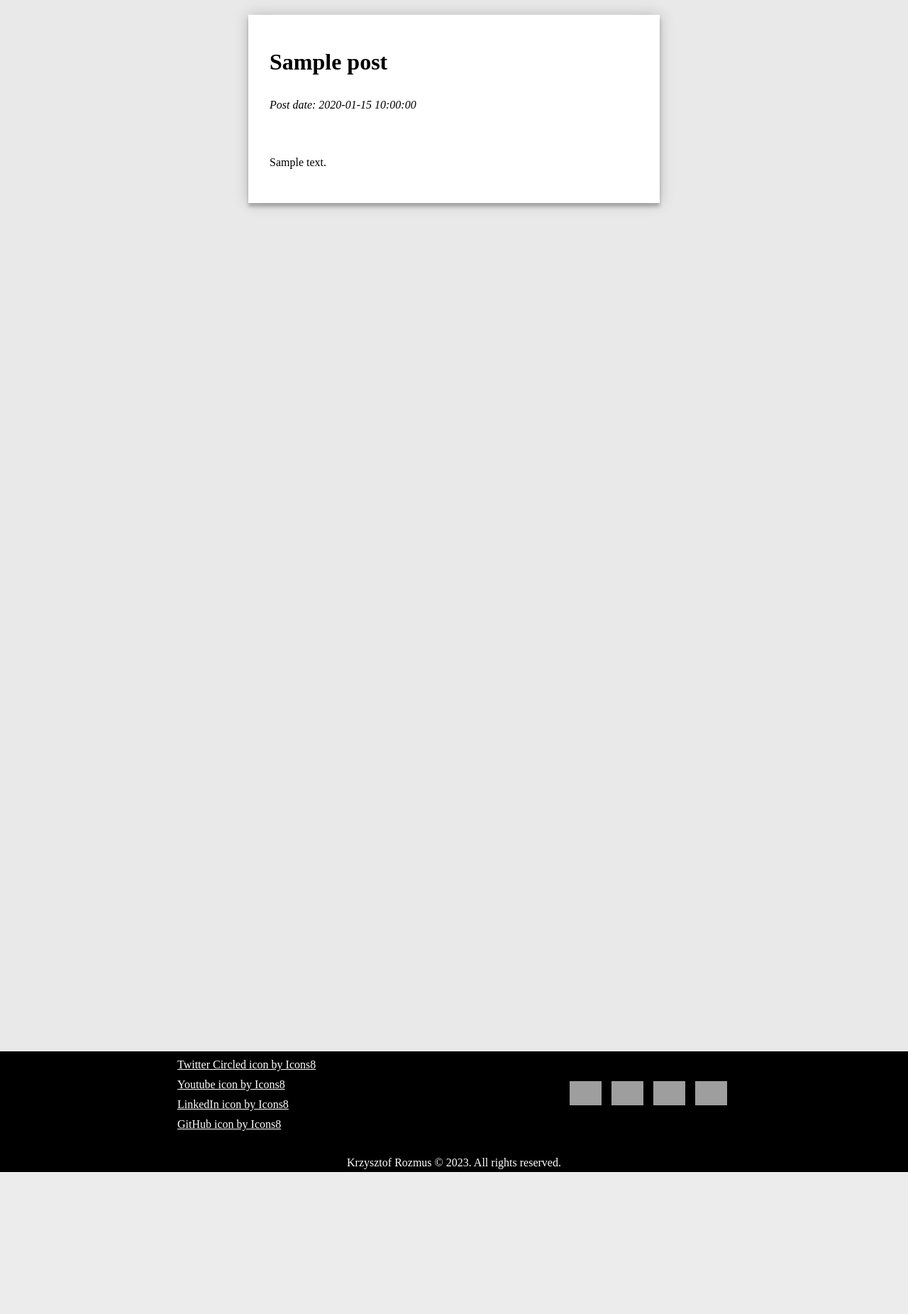
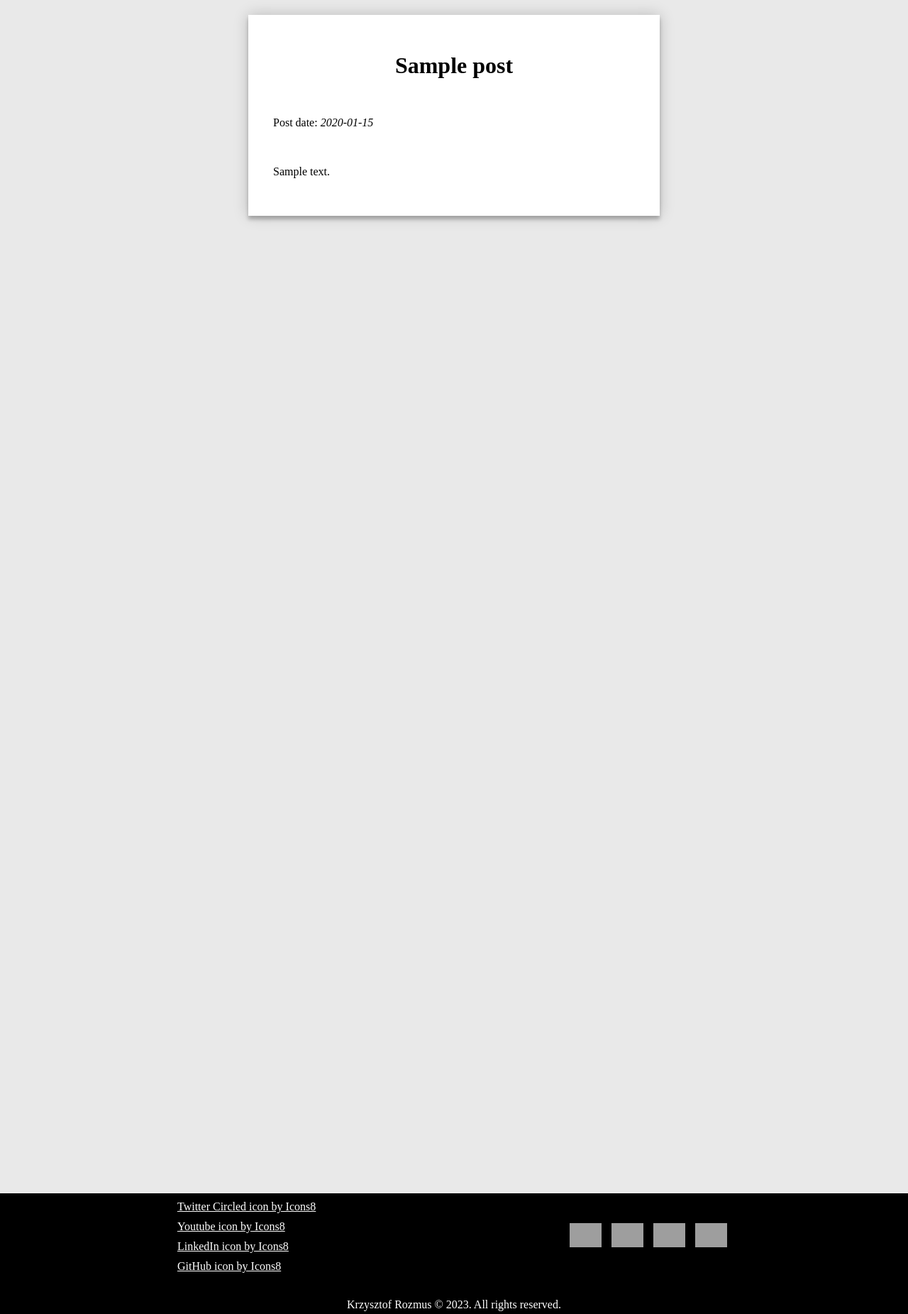
Before and after one commit to KrzysztofRozmus/flask-blog, a Flask app: page /posts_page/1 in a window 1280 px wide. Shown: the part 83-1934 px from the top of the page at 71% size. Before the commit the page ends 1734 px from the top, so only its background shows below. Run offline with Flask 3, Linux system fonts and the light colour scheme; tables that the repository leaves empty hold one stand-in row (values such as "Sample post"); grey boxes are pictures that could not be loaded.

Commit message:
Convert posts to html, add to database & display on home page

```diff
--- a/blog/static/footer.css
+++ b/blog/static/footer.css
@@ -38,7 +38,6 @@ footer img {
 .icons img:hover {
     transform: scale(1.1);
     transition: all 0.2s ease 0s;
-
 }
 
 #copy-rights {
--- a/blog/static/general.css
+++ b/blog/static/general.css
@@ -12,7 +12,7 @@ body {
 
 .body {
     margin: 0 350px;
-    height: 1500px;
+    height: 1700px;
 }
 
 /* ============================ Flash messages ============================ */
--- a/blog/static/posts_page.css
+++ b/blog/static/posts_page.css
@@ -1,7 +1,7 @@
 .display-post {
     box-shadow: 0 0 20px 0 rgba(0, 0, 0, 0.2), 0 5px 5px 0 rgba(0, 0, 0, 0.24);
     background-color: white;
-    padding: 30px;
+    padding: 35px;
     white-space: pre-line;
 }
 
@@ -10,6 +10,14 @@
 }
 
 .posts-page-date {
+    margin-top: 20px;
+    margin-bottom: 15px;
+}
+
+#post-title {
+    text-align: center;
+}
+
+#post-date {
     font-style: italic;
-    margin-bottom: 45px;
 }
--- a/blog/templates/posts_page.html
+++ b/blog/templates/posts_page.html
@@ -2,10 +2,14 @@
 
 {% block content %}
 
-    <div class="display-post">
-        <h1>{{ posts.title }}</h1>
-        <p class="posts-page-date"> Post date: {{ posts.date_posted }}</p>
-        <p>{{ posts.content }}</p>
-    </div>
+<div class="display-post">
+    <h1 id="post-title">{{ posts.title }}</h1>
+    <p class="posts-page-date"> Post date: <span id="post-date">{{ posts.date_posted.date() }}</span></p>
+    {% if posts.content_in_html %}
+        {{ posts.content_in_html | safe }}
+    {% else %}
+        {{ posts.content }}
+    {% endif %}
+</div>
 
 {% endblock content %}
```
Also changed, not shown: blog/models.py (+22 -5 lines), blog/templates/admin/post_create.html (renamed from blog/templates/post_create.html), blog/templates/admin/post_edit.html (renamed from blog/templates/post_edit.html), 2 other files.
